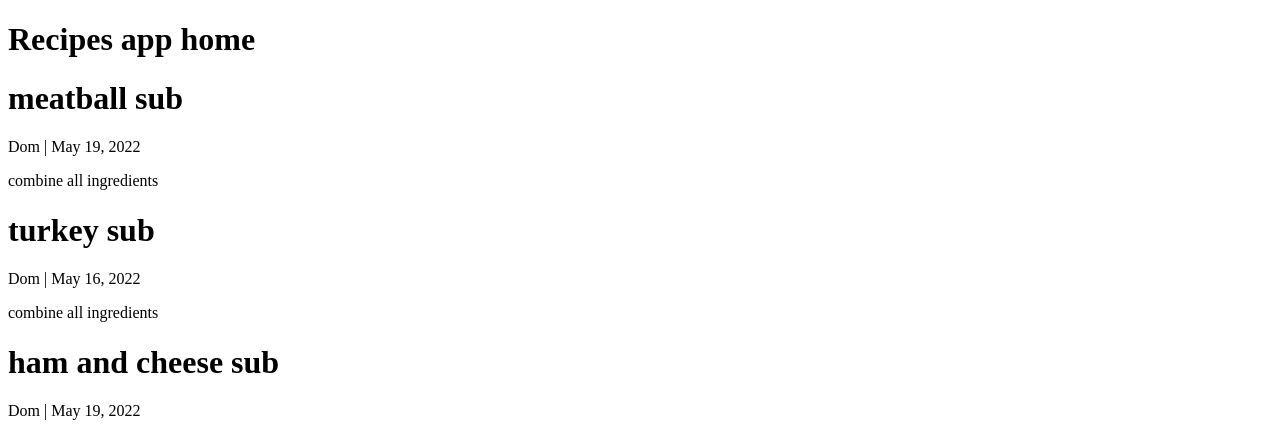
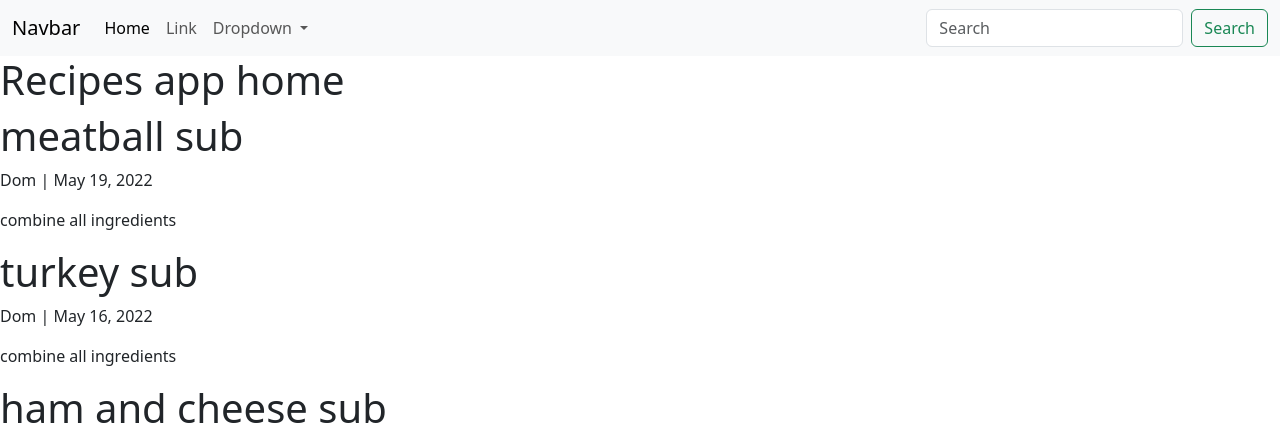
Before and after one commit to lorenzo-lavacchini/PPM_Project, a Django app: page / in a window 1280 px wide. Shown: the top 434 px of the page. Run offline with Django 4.2, Linux system fonts and the light colour scheme.

Commit message:
Added bootstrap and Navbar

```diff
--- a/recipes/templates/recipes/base.html
+++ b/recipes/templates/recipes/base.html
@@ -7,9 +7,48 @@
     {% else %}
         <title> Recipes App</title>
     {% endif %}
+    <link href="https://cdn.jsdelivr.net/npm/bootstrap@5.3.0-alpha3/dist/css/bootstrap.min.css"
+    rel="stylesheet" integrity="sha384-KK94CHFLLe+nY2dmCWGMq91rCGa5gtU4mk92HdvYe+M/SXH301p5ILy+dN9+nJOZ"
+    crossorigin="anonymous">
 </head>
 <body>
+    <nav class="navbar navbar-expand-lg navbar-light bg-light">
+      <div class="container-fluid">
+        <a class="navbar-brand" href="#">Navbar</a>
+        <button class="navbar-toggler" type="button" data-bs-toggle="collapse" data-bs-target="#navbarSupportedContent" aria-controls="navbarSupportedContent" aria-expanded="false" aria-label="Toggle navigation">
+          <span class="navbar-toggler-icon"></span>
+        </button>
+        <div class="collapse navbar-collapse" id="navbarSupportedContent">
+          <ul class="navbar-nav me-auto mb-2 mb-lg-0">
+            <li class="nav-item">
+              <a class="nav-link active" aria-current="page" href="#">Home</a>
+            </li>
+            <li class="nav-item">
+              <a class="nav-link" href="#">Link</a>
+            </li>
+            <li class="nav-item dropdown">
+              <a class="nav-link dropdown-toggle" href="#" id="navbarDropdown" role="button" data-bs-toggle="dropdown" aria-expanded="false">
+                Dropdown
+              </a>
+              <ul class="dropdown-menu" aria-labelledby="navbarDropdown">
+                <li><a class="dropdown-item" href="#">Action</a></li>
+                <li><a class="dropdown-item" href="#">Another action</a></li>
+                <li><hr class="dropdown-divider"></li>
+                <li><a class="dropdown-item" href="#">Something else here</a></li>
+              </ul>
+            </li>
+          </ul>
+          <form class="d-flex">
+            <input class="form-control me-2" type="search" placeholder="Search" aria-label="Search">
+            <button class="btn btn-outline-success" type="submit">Search</button>
+          </form>
+        </div>
+      </div>
+    </nav>
    {% block content %}
    {% endblock content %}
+    <script src="https://cdn.jsdelivr.net/npm/bootstrap@5.3.0-alpha3/dist/js/bootstrap.bundle.min.js"
+    integrity="sha384-ENjdO4Dr2bkBIFxQpeoTz1HIcje39Wm4jDKdf19U8gI4ddQ3GYNS7NTKfAdVQSZe"
+    crossorigin="anonymous"></script>
 </body>
 </html>
```
